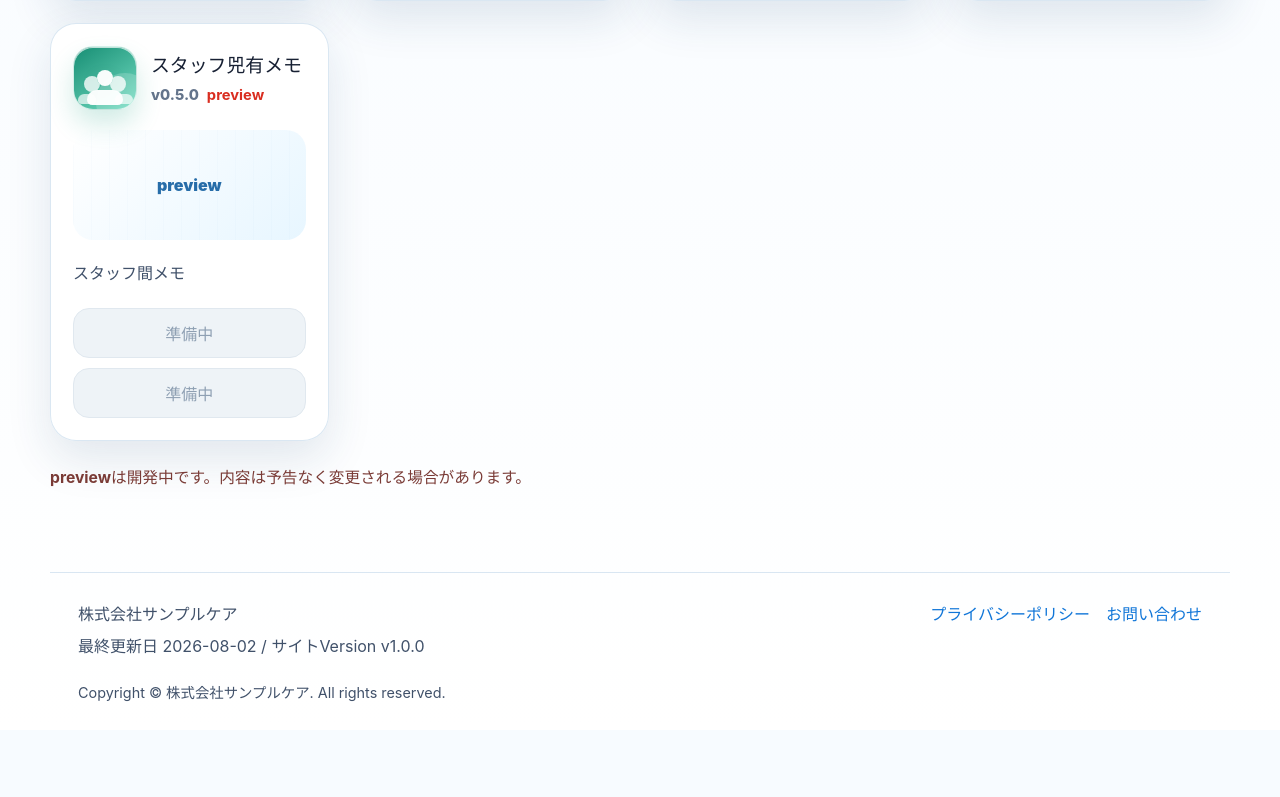
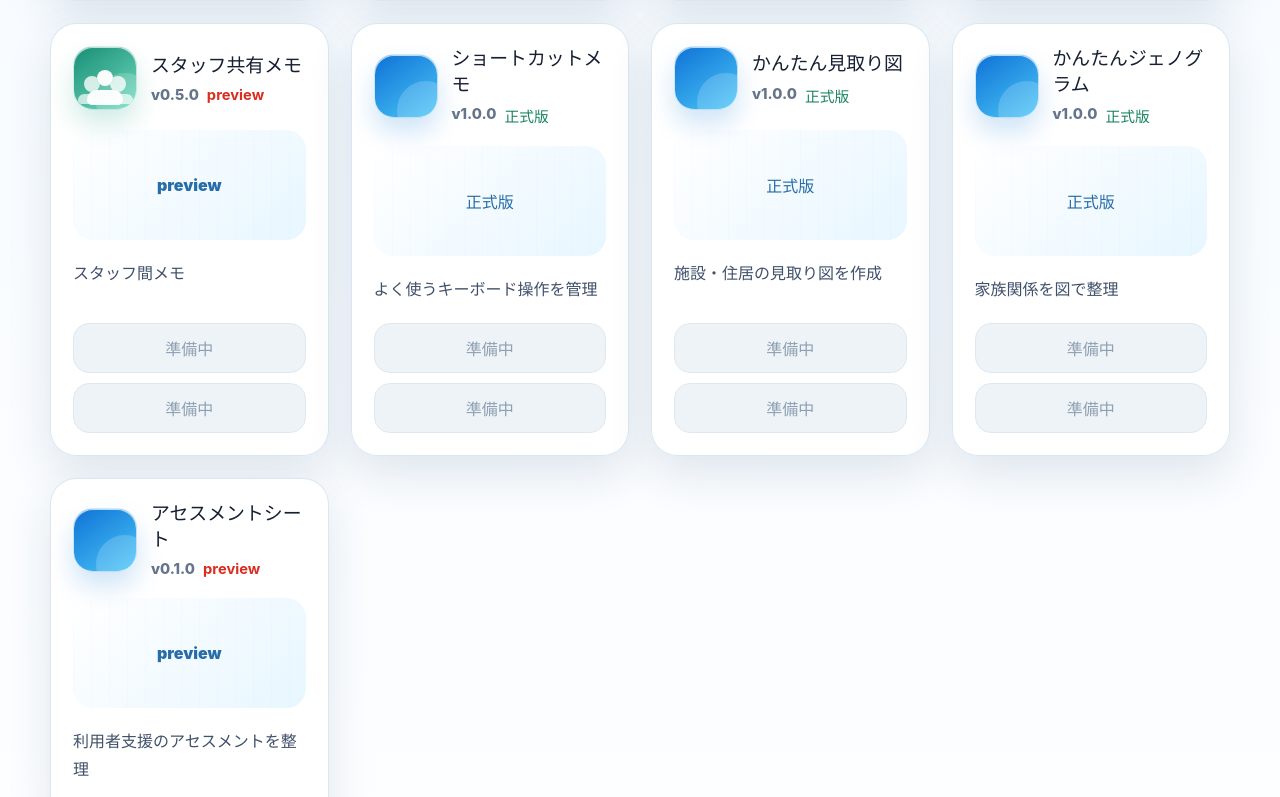
Before and after one commit to system-app-web/app-development, a React (Vite) app in the folder WEBアプリポータル/: page / in a window 1280 px wide. Shown: the part 1543-2340 px from the top of the page. Before the commit the page ends 2301 px from the top, so only its background shows below. Built offline with nearby package versions, Linux system fonts and the light colour scheme.

Commit message:
Add development apps to portal

```diff
--- a/WEBアプリポータル/src/data/appData.ts
+++ b/WEBアプリポータル/src/data/appData.ts
@@ -54,12 +54,52 @@ export const appData: PortalApp[] = [
   },
   {
     id: 'staff-shared-notes',
-    name: 'スタッフ兕有メモ',
+    name: 'スタッフ共有メモ',
     url: '',
     manualUrl: '',
     icon: 'people',
     description: 'スタッフ間メモ',
     version: 'v0.5.0',
+    status: 'preview',
+  },
+  {
+    id: 'shortcut-memo',
+    name: 'ショートカットメモ',
+    url: '',
+    manualUrl: '',
+    icon: 'shortcut',
+    description: 'よく使うキーボード操作を管理',
+    version: 'v1.0.0',
+    status: 'stable',
+  },
+  {
+    id: 'simple-floor-plan',
+    name: 'かんたん見取り図',
+    url: '',
+    manualUrl: '',
+    icon: 'floorplan',
+    description: '施設・住居の見取り図を作成',
+    version: 'v1.0.0',
+    status: 'stable',
+  },
+  {
+    id: 'simple-genogram',
+    name: 'かんたんジェノグラム',
+    url: '',
+    manualUrl: '',
+    icon: 'genogram',
+    description: '家族関係を図で整理',
+    version: 'v1.0.0',
+    status: 'stable',
+  },
+  {
+    id: 'assessment-sheet',
+    name: 'アセスメントシート',
+    url: '',
+    manualUrl: '',
+    icon: 'assessment',
+    description: '利用者支援のアセスメントを整理',
+    version: 'v0.1.0',
     status: 'preview',
   },
 ];
@@ -68,5 +108,5 @@ export const siteInfo = {
   companyName: '株式会社サンプルケア',
   catchCopy: '社内WEBアプリを、ひとつの場所から。',
   version: 'v1.0.0',
-  lastUpdated: '2026-08-02',
+  lastUpdated: '2026-08-07',
 };
```
